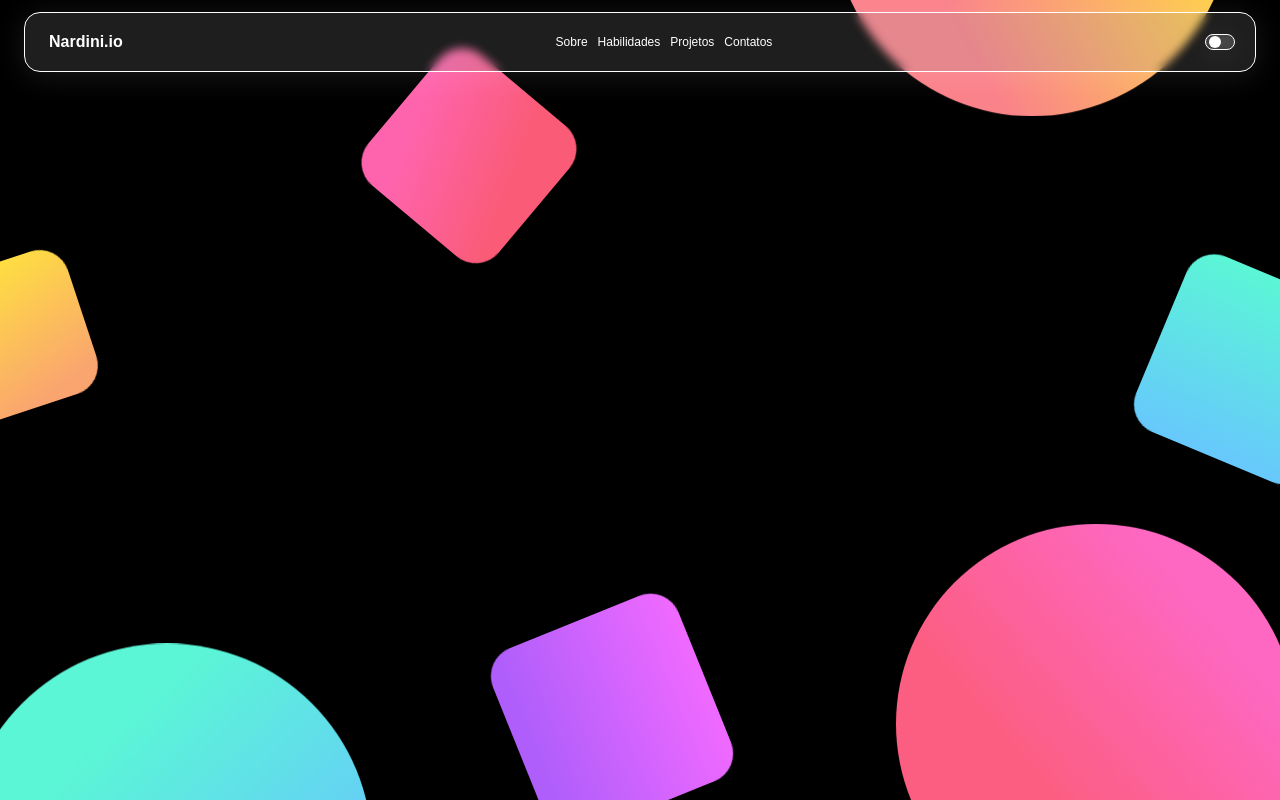
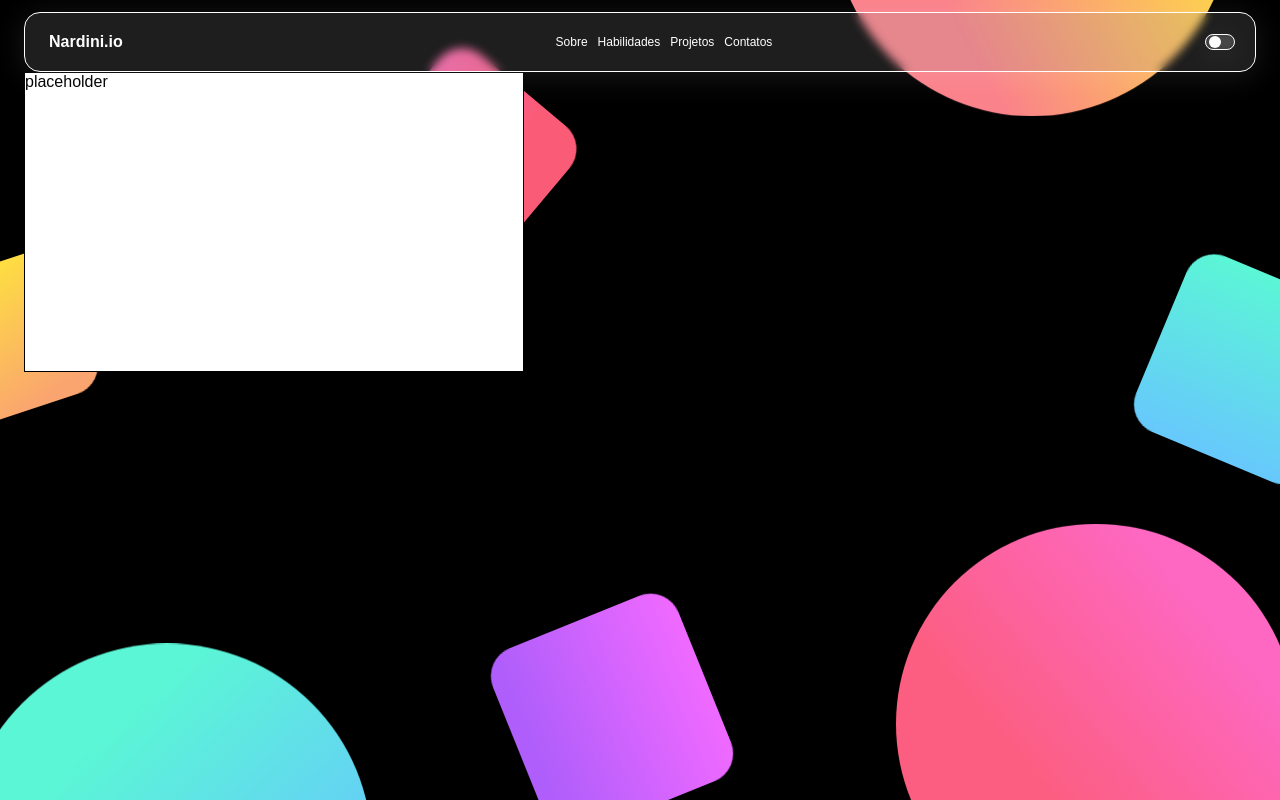
Before and after one commit to nardini-22/nardini.io, a Next.js app: page / in a window 1280 px wide. Built offline with nearby package versions, Linux system fonts and the light colour scheme; a web font is replaced by a local one.

Commit message:
feat: added image placeholder

```diff
--- /dev/null
+++ b/src/components/Image/index.tsx
@@ -0,0 +1,5 @@
+import * as S from './styles'
+
+export const Image = () => {
+  return <S.Container>placeholder</S.Container>
+}
--- /dev/null
+++ b/src/components/Image/styles.ts
@@ -0,0 +1,8 @@
+import styled from 'styled-components'
+
+export const Container = styled.div`
+  width: 500px;
+  height: 300px;
+  background: white;
+  border: 1px solid black;
+`
--- a/src/components/index.ts
+++ b/src/components/index.ts
@@ -1,3 +1,5 @@
 export * from './Background'
 export * from './Header'
+export * from './Image'
 export * from './Menu'
+export * from './ToggleTheme'
--- a/src/pages/index.tsx
+++ b/src/pages/index.tsx
@@ -1,9 +1,10 @@
-import { Background, Header } from '@/components'
+import { Background, Header, Image } from '@/components'
 
 const Home = () => {
   return (
     <>
       <Header />
+      <Image />
       <Background />
     </>
   )
```
